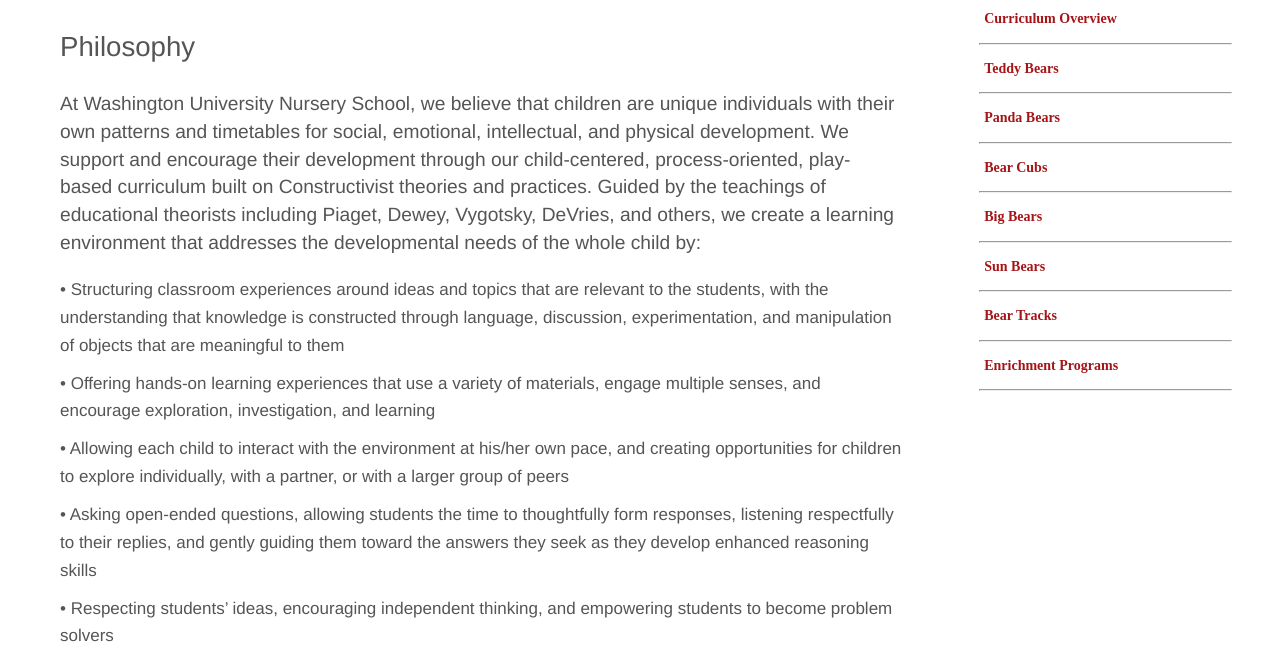
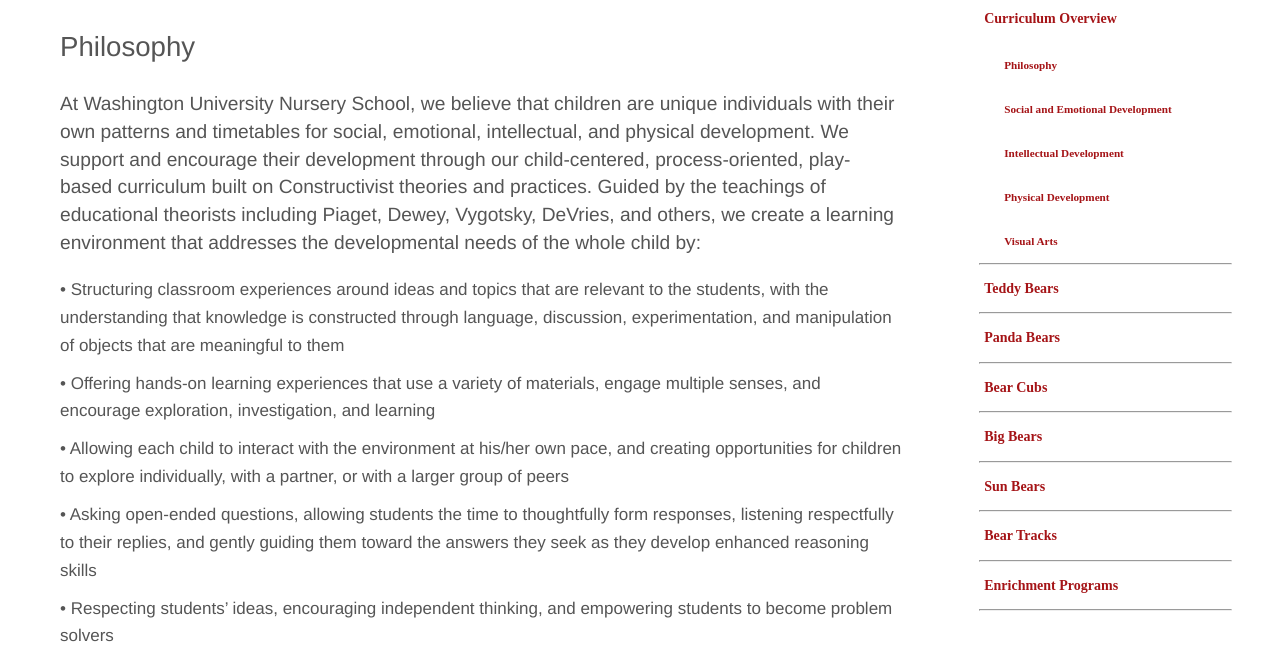
Before and after one commit to cse256-sp2021/information-foraging-katievanesko, a website: page files/curriculum_overview.html in a window 1280 px wide. Shown: the part 91-748 px from the top of the page. Drawn offline with nearby package versions, Linux system fonts and the light colour scheme; files that its build step writes are made by us from their sources; files whose address does not match are found by name.

Commit message:
curriculum subcategories added to side menu

```diff
--- a/files/css/curriculum_overview.css
+++ b/files/css/curriculum_overview.css
@@ -43,3 +43,8 @@
     height: 330px;
     overflow: hidden;
 }
+
+.curr_subcat {
+    margin-left: 20px;
+    font-size: .8rem;
+}
--- a/files/curriculum_overview.html
+++ b/files/curriculum_overview.html
@@ -183,6 +183,21 @@
             <hr />
             <li class="page_item page-item-10528">
               <a href="files/curriculum_overview.html">Curriculum Overview</a>
+              <li class="curr_subcat">
+                <a href="#curr-philosophy"> Philosophy</a>
+              </li>
+              <li class="curr_subcat">
+                <a href="#curr-sedev"> Social and Emotional Development</a>
+              </li>
+              <li class="curr_subcat">
+                <a href="#curr-inteldev"> Intellectual Development</a>
+              </li>
+              <li class="curr_subcat">
+                <a href="#curr_physdev"> Physical Development</a>
+              </li>
+              <li class="curr_subcat">
+                <a href="#curr_visarts"> Visual Arts</a>
+              </li>
             </li>
             <hr />
             <li class="page_item page-item-106">
```
